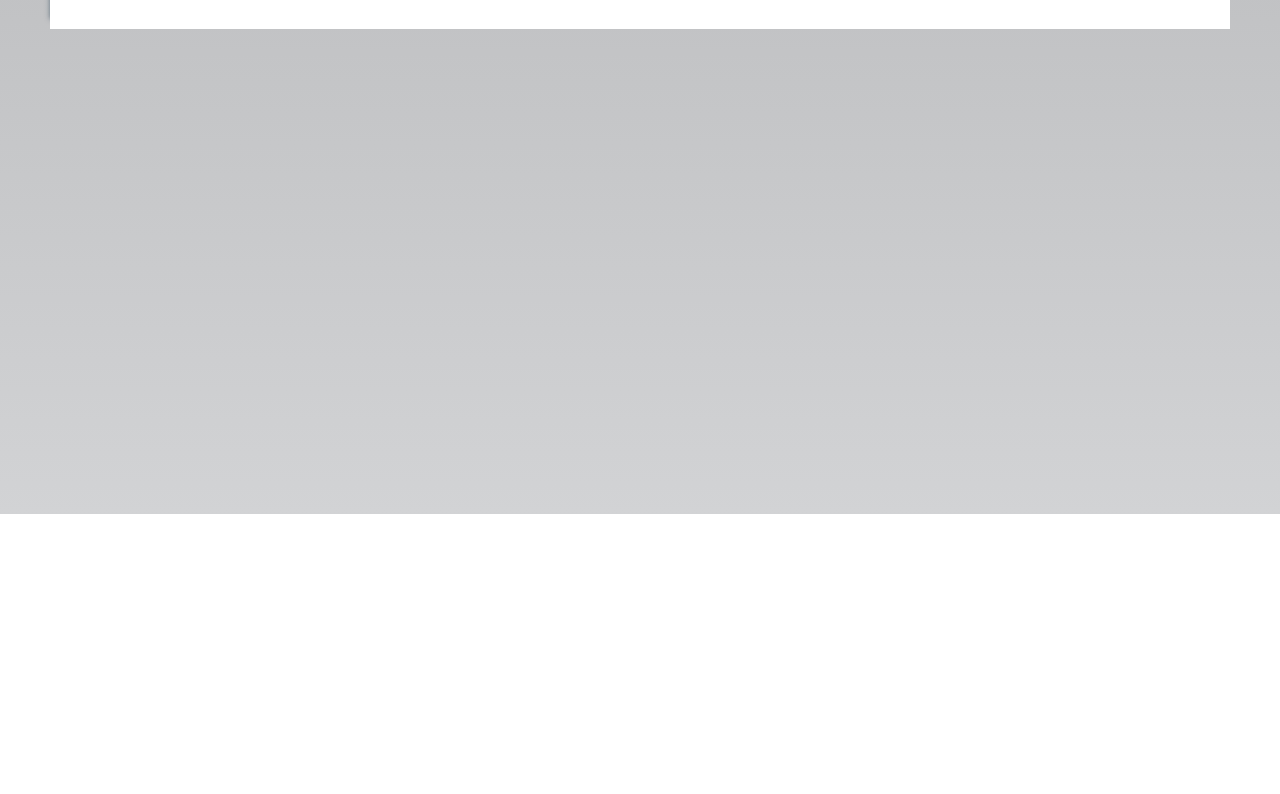
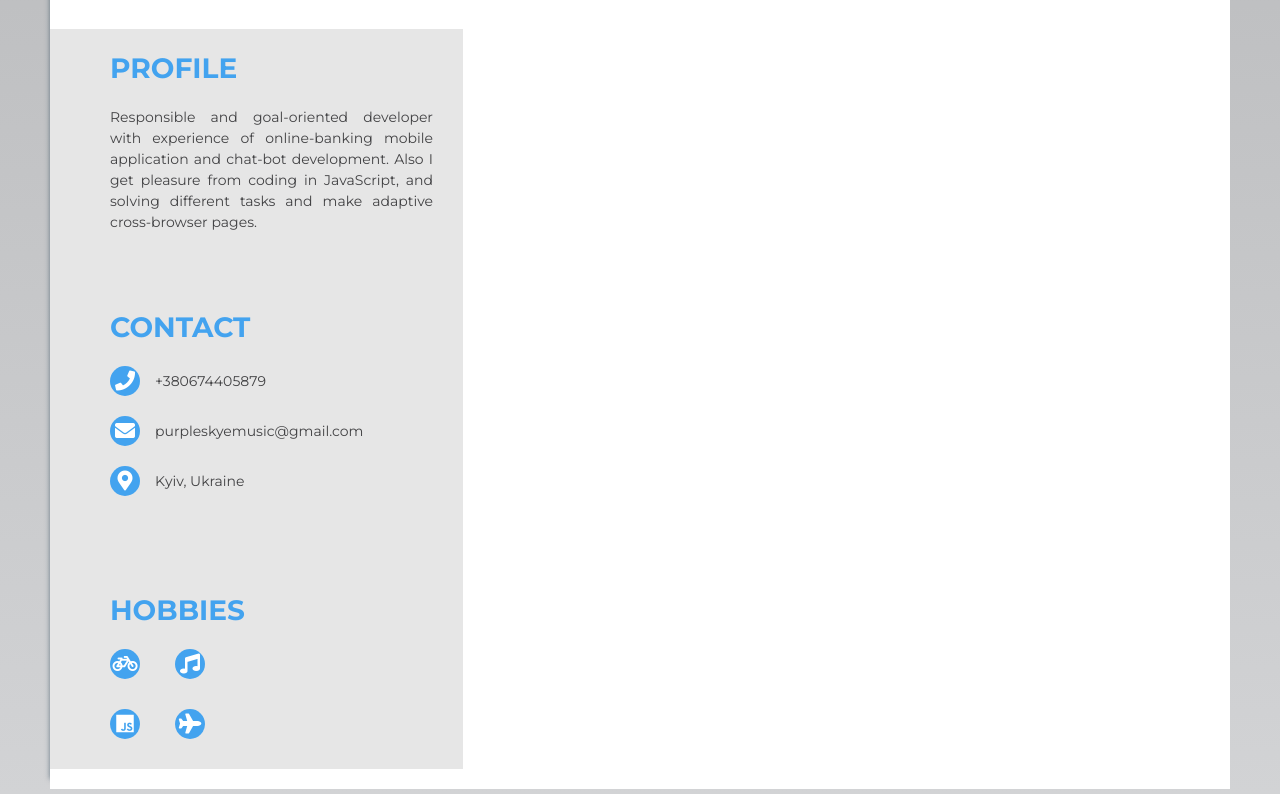
Before and after one commit to Armind04/rsschool-cv, a plain HTML site: page rsschool-cv-html/index.html in a window 1280 px wide. Shown: the part 286-1080 px from the top of the page. Before the commit the page ends 800 px from the top, so only its background shows below. Drawn offline with Linux system fonts and the light colour scheme.

Commit message:
feat: add article

```diff
--- a/rsschool-cv-html/index.html
+++ b/rsschool-cv-html/index.html
@@ -32,7 +32,85 @@
                         </p>
                     </div>
                 </div>
-    </header>
+            </header>
+            <main class="content">
+                <article class="article">
+                    <!-- Article -->
+                    <div class="article__profile article__block">
+                        <h3 class="profile__title article__title">
+                            Profile
+                        </h3>
+                        <p class="profile__text">
+                            Responsible and goal-oriented developer with experience of online-banking mobile application and chat-bot development. Also I get pleasure from coding in JavaScript, and solving different tasks and make adaptive cross-browser pages.
+                        </p>
+                    </div>
+                    <!-- /Profile -->
+                    <div class="article__contacts article__block">
+                        <h3 class="contacts__title article__title">
+                            Contact
+                        </h3>
+                        <ul class="contacts__list">
+                            <li class="contact__item">
+                                <p class="contact__tel icon__item">
+                                    <span class="icon__wrapper">
+                                        <i class="fas fa-phone">
+                                        </i>
+                                    </span>
+                                    +380674405879
+                                </p>
+                            </li>
+                            <li class="contact__item">
+                                <p class="contact__mail icon__item">
+                                    <span class="icon__wrapper">
+                                        <i class="fas fa-envelope">
+                                        </i>
+                                    </span>
+                                    <a href="mailto:purpleskyemusic@gmail.com">
+                                        purpleskyemusic@gmail.com
+                                    </a>
+                                </p>
+                            </li>
+                            <li class="contact__item">
+                                <p class="contact__location icon__item">
+                                    <span class="icon__wrapper">
+                                        <i class="fas fa-map-marker-alt">
+                                        </i>
+                                    </span>
+                                    Kyiv, Ukraine
+                                </p>
+                            </li>
+                        </ul>
+                    </div>
+                    <!--/Contacts -->
+                    <div class="article__hobbies">
+                        <h3 class="hobbies__title article__title">
+                            Hobbies
+                        </h3>
+                        <p class="icon__item">
+                            <span class="icon__wrapper">
+                                <i class="fas fa-bicycle">
+                                </i>
+                            </span>
+                            <span class="icon__wrapper">
+                                <i class="fas fa-music">
+                                </i>
+                            </span>
+                        </p>
+                        <p class="icon__item">
+                            <span class="icon__wrapper">
+                                <i class="fab fa-js">
+                                </i>
+                            </span>
+                            <span class="icon__wrapper">
+                                <i class="fa fa-plane">
+                                </i>
+                            </span>
+                        </p>
+                    </div>
+                    <!-- /Hobbies -->
+                </article>
+                <!-- /Article -->
+            </main>
         </div>
     </div>
 </body>
--- a/rsschool-cv-html/style.css
+++ b/rsschool-cv-html/style.css
@@ -191,3 +191,42 @@ a:hover {
   display: flex;
   margin-bottom: 20px;
 }
+
+
+.article {
+    display: flex;
+    width: 35%;
+    flex-direction: column;
+    background: #e6e6e6;
+    padding: 25px 30px 0 60px;
+  }
+  .article__block {
+    margin-bottom: 80px;
+  }
+  .article__title {
+    font-size: 28px;
+    font-weight: bold;
+    color: #43a3ef;
+    margin-bottom: 25px;
+    text-transform: uppercase;
+  }
+  .article__hobbies i {
+    color: #fff;
+    font-size: 20px;
+  }
+  .article__hobbies .icon__wrapper {
+    margin: 0 35px 30px 0;
+  }
+
+  .profile__text {
+    text-align: justify;
+    line-height: 1.5;
+  }
+
+  .contact__item {
+    margin-bottom: 20px;
+  }
+  .contact__item i {
+    color: #fff;
+    font-size: 20px;
+  }
```
